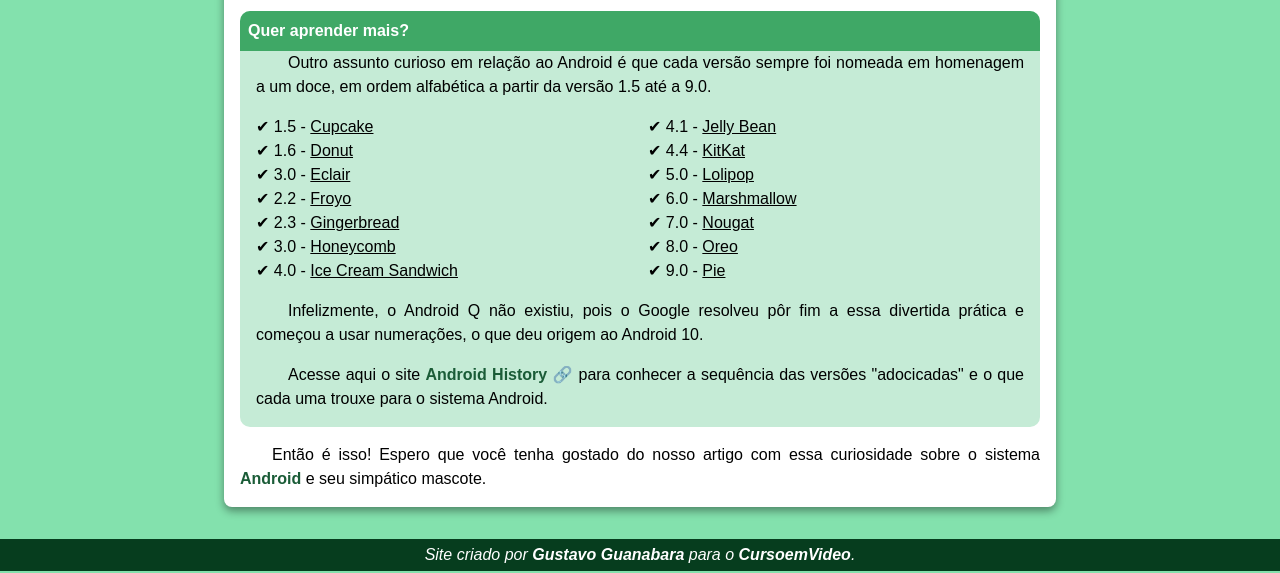
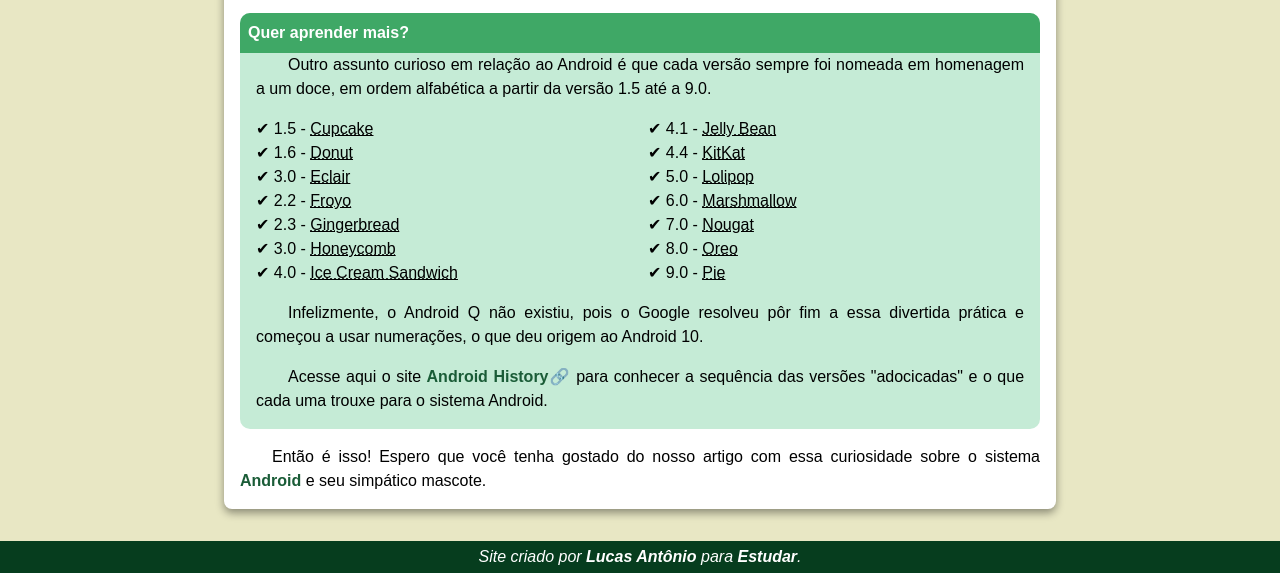
Before and after one commit to LucasAnttonio/html-css, a plain HTML site: page desafios/modulo-2/d010/index.html in a window 1280 px wide. Shown: the part 2089-2662 px from the top of the page. Drawn offline with Linux system fonts and the light colour scheme.

Commit message:
update design
Mudanças na cor do background no nav e nas listas

```diff
--- a/desafios/modulo-2/d010/css/style.css
+++ b/desafios/modulo-2/d010/css/style.css
@@ -3,6 +3,11 @@
 @font-face {
     font-family: 'Android';
     src: url('../fontes/idroid.ttf') format('opentype');
+}
+
+@font-face {
+    font-family: 'Bebas Neue';
+    src: url('../fontes/BebasNeue-Regular.ttf') format('opentype');
 }
 
 :root {
@@ -19,7 +24,7 @@
 
 body {
     font-family: var(--fonte0);
-    background-color: var(--cor1);
+    background-color: #E8E7C4;
 }
 
 em {
@@ -46,19 +51,23 @@ header > p {
     width: 400px;
     margin: auto;
     line-height: 1.5em;
-    color: var(--cor0);
+    color: white;
     text-shadow: 2px 2px 0px rgba(0, 0, 0, 0.466);
 }
 
 nav > a {
-    color: white;
+    color: var(--cor0);
     font-weight: bold;
     text-decoration: none;
-    padding-left: 1em;
+    margin-left: 1em;
+    padding: 0.3em;
 }
 
 nav > a:hover {
-    text-decoration: underline;
+    color: white;
+    background-color: var(--cor3);
+    border: 0px solid var(--cor3);
+    border-radius: 0.3em;
 }
 
 nav {
@@ -75,6 +84,7 @@ main {
     padding: 1em;
     min-width: 400px;
     max-width: 800px;
+    text-align: justify;
     background-color: white;
     line-height: 1.5em;
     margin: 1px auto 1px auto ;
@@ -109,7 +119,7 @@ p > a {
 }
 
 p > a::after {
-    content: ' \1F517';
+    content: '\1F517';
 }
 
 p > strong {
--- a/desafios/modulo-2/d010/index.html
+++ b/desafios/modulo-2/d010/index.html
@@ -5,7 +5,7 @@
     <meta http-equiv="X-UA-Compatible" content="IE=edge">
     <meta name="viewport" content="width=device-width, initial-scale=1.0">
     <link rel="shortcut icon" href="imagens/favicon.ico" type="image/x-icon">
-    <title>Mini Projeto</title>
+    <title>Android</title>
     <link rel="stylesheet" href="css/reset.css">
     <link rel="stylesheet" href="css/style.css">
 </head>
@@ -64,20 +64,20 @@
                     <p>Outro assunto curioso em relação ao Android é que cada versão sempre foi nomeada em homenagem a um doce, em ordem alfabética a partir da versão 1.5 até a 9.0.</p>
 
                     <ul>
-                        <li>1.5 - <ins>Cupcake</ins></li>
-                        <li>1.6 - <ins>Donut</ins></li>
-                        <li>3.0 - <ins>Eclair</ins></li>
-                        <li>2.2 - <ins>Froyo</ins></li>
-                        <li>2.3 - <ins>Gingerbread</ins></li>
-                        <li>3.0 - <ins>Honeycomb</ins></li>
-                        <li>4.0 - <ins>Ice Cream Sandwich</ins></li>
-                        <li>4.1 - <ins>Jelly Bean</ins></li>
-                        <li>4.4 - <ins>KitKat</ins></li>
-                        <li>5.0 - <ins>Lolipop</ins></li>
-                        <li>6.0 - <ins>Marshmallow</ins></li>
-                        <li>7.0 - <ins>Nougat</ins></li>
-                        <li>8.0 - <ins>Oreo</ins></li>
-                        <li>9.0 - <ins>Pie</ins></li>
+                        <li>1.5 - <ins><abbr title="Bolinho">Cupcake</abbr></ins></li>
+                        <li>1.6 - <ins><abbr title="Rosquinha">Donut</abbr></ins></li>
+                        <li>3.0 - <ins><abbr title="Éclair">Eclair</abbr></ins></li>
+                        <li>2.2 - <ins><abbr title="Iogurte gelado">Froyo</abbr></ins></li>
+                        <li>2.3 - <ins><abbr title="Pão de gengibre">Gingerbread</abbr></ins></li>
+                        <li>3.0 - <ins><abbr title="Favo de mel">Honeycomb</abbr></ins></li>
+                        <li>4.0 - <ins><abbr title="Sanduíche de sorvete">Ice Cream Sandwich</abbr></ins></li>
+                        <li>4.1 - <ins><abbr title="Jujuba">Jelly Bean</abbr></ins></li>
+                        <li>4.4 - <ins><abbr title="KitKat">KitKat</abbr></ins></li>
+                        <li>5.0 - <ins><abbr title="Pirulito">Lolipop</abbr></ins></li>
+                        <li>6.0 - <ins><abbr title="Marshmallow">Marshmallow</abbr></ins></li>
+                        <li>7.0 - <ins><abbr title="Nougat">Nougat</abbr></ins></li>
+                        <li>8.0 - <ins><abbr title="Oreo">Oreo</abbr></ins></li>
+                        <li>9.0 - <ins><abbr title="Torta">Pie</abbr></ins></li>
                     </ul>
 
                     <p>Infelizmente, o Android Q não existiu, pois o Google resolveu pôr fim a essa divertida prática e começou a usar numerações, o que deu origem ao Android 10.</p>
@@ -93,7 +93,7 @@
     <footer>
         <p>
             <em>
-                Site criado por <strong>Gustavo Guanabara</strong> para o <strong>CursoemVideo</strong>.
+                Site criado por <strong>Lucas Antônio</strong> para <strong>Estudar</strong>.
             </em>
         </p>
     </footer>
```
